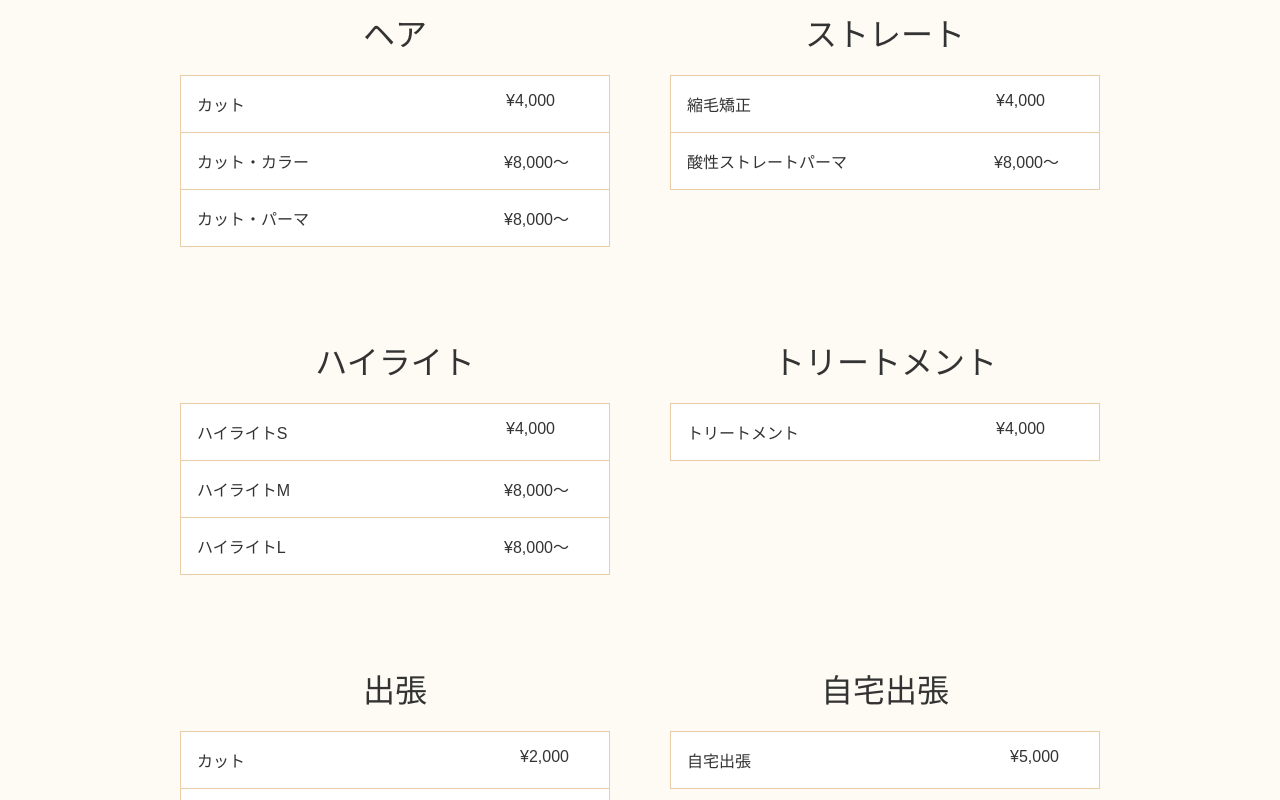
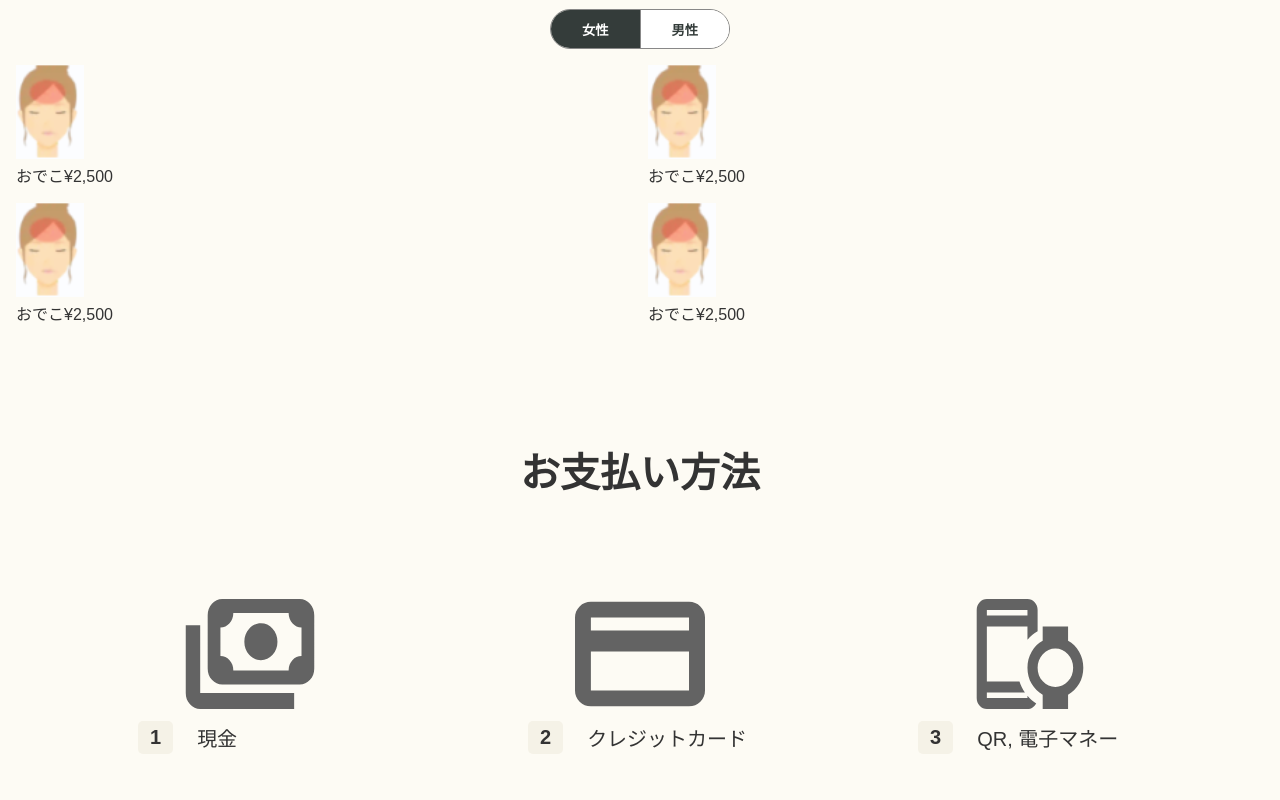
Before and after one commit to yuka-sawamura/HP_it_feels_it, a Next.js app: page /removal in a window 1280 px wide. Shown: the part 740-1540 px from the top of the page. Built offline with nearby package versions, Linux system fonts and the light colour scheme.

Commit message:
脱毛　pc menu ittan

```diff
--- a/src/pages/removal/index.tsx
+++ b/src/pages/removal/index.tsx
@@ -68,151 +68,55 @@ export default function Home() {
                 <h1 className="itit_menu2_title">脱毛メニュー</h1>
                 <p className="itit_menu2_text">(税込)</p>
               </div>
-              <div className="itit_menu_price-table_group">
-                <div className="itit_menu_price-table">
-                  <p className="itit_menu_price-table_title">ヘア</p>
-                  <ul className="itit_menu_price-table_list">
-                    <li className="itit_menu_price-table_list_item">
-                      <span className="itit_menu_price-table_name">カット</span>
-                      <span className="itit_menu_price-table_number non_tilde">
-                        ¥4,000
-                      </span>
-                    </li>
-                    <li className="itit_menu_price-table_list_item">
-                      <span className="itit_menu_price-table_name">
-                        カット・カラー
-                      </span>
-                      <span className="itit_menu_price-table_number">
-                        ¥8,000〜
-                      </span>
-                    </li>
-                    <li className="itit_menu_price-table_list_item">
-                      <span className="itit_menu_price-table_name">
-                        カット・パーマ
-                      </span>
-                      <span className="itit_menu_price-table_number">
-                        ¥8,000〜
-                      </span>
-                    </li>
-                  </ul>
-                </div>
+              <div className="itit_menu2_button">
+                <button className="itit_menu2_button-woman">女性</button>
+                <button className="itit_menu2_button-man">男性</button>
+              </div>
+            </div>
 
-                <div className="itit_menu_price-table">
-                  <p className="itit_menu_price-table_title">ストレート</p>
-                  <ul className="itit_menu_price-table_list">
-                    <li className="itit_menu_price-table_list_item">
-                      <span className="itit_menu_price-table_name">
-                        縮毛矯正
-                      </span>
-                      <span className="itit_menu_price-table_number non_tilde">
-                        ¥4,000
-                      </span>
-                    </li>
-                    <li className="itit_menu_price-table_list_item">
-                      <span className="itit_menu_price-table_name">
-                        酸性ストレートパーマ
-                      </span>
-                      <span className="itit_menu_price-table_number">
-                        ¥8,000〜
-                      </span>
-                    </li>
-                  </ul>
+            <div className="itit_menu2_card">
+              <div className="itit_menu2_card-grid">
+                <img
+                  src="/datumou-bui.svg"
+                  alt="おでこ"
+                  className="itit_menu2_card-image"
+                />
+                <div className="itit_menu2_card-info">
+                  <span className="itit_menu2_card-info_label">おでこ</span>
+                  <span className="itit_menu2_card-info_price">¥2,500</span>
                 </div>
               </div>
-
-              <div className="itit_menu_price-table_group">
-                <div className="itit_menu_price-table">
-                  <p className="itit_menu_price-table_title">ハイライト</p>
-                  <ul className="itit_menu_price-table_list">
-                    <li className="itit_menu_price-table_list_item">
-                      <span className="itit_menu_price-table_name">
-                        ハイライトS
-                      </span>
-                      <span className="itit_menu_price-table_number non_tilde">
-                        ¥4,000
-                      </span>
-                    </li>
-                    <li className="itit_menu_price-table_list_item">
-                      <span className="itit_menu_price-table_name">
-                        ハイライトM
-                      </span>
-                      <span className="itit_menu_price-table_number">
-                        ¥8,000〜
-                      </span>
-                    </li>
-                    <li className="itit_menu_price-table_list_item">
-                      <span className="itit_menu_price-table_name">
-                        ハイライトL
-                      </span>
-                      <span className="itit_menu_price-table_number">
-                        ¥8,000〜
-                      </span>
-                    </li>
-                  </ul>
-                </div>
-
-                <div className="itit_menu_price-table">
-                  <p className="itit_menu_price-table_title">トリートメント</p>
-                  <ul className="itit_menu_price-table_list">
-                    <li className="itit_menu_price-table_list_item">
-                      <span className="itit_menu_price-table_name">
-                        トリートメント
-                      </span>
-                      <span className="itit_menu_price-table_number non_tilde">
-                        ¥4,000
-                      </span>
-                    </li>
-                  </ul>
+              <div className="itit_menu2_card-grid">
+                <img
+                  src="/datumou-bui.svg"
+                  alt="おでこ"
+                  className="itit_menu2_card-image"
+                />
+                <div className="itit_menu2_card-info">
+                  <span className="itit_menu2_card-info_label">おでこ</span>
+                  <span className="itit_menu2_card-info_price">¥2,500</span>
                 </div>
               </div>
-
-              <div className="itit_menu_price-table_group">
-                <div className="itit_menu_price-table">
-                  <p className="itit_menu_price-table_title">出張</p>
-                  <ul className="itit_menu_price-table_list">
-                    <li className="itit_menu_price-table_list_item">
-                      <span className="itit_menu_price-table_name">カット</span>
-                      <span className="itit_menu_price-table_number">
-                        ¥2,000
-                      </span>
-                    </li>
-                    <li className="itit_menu_price-table_list_item">
-                      <span className="itit_menu_price-table_name">
-                        カット＋顔剃り
-                      </span>
-                      <span className="itit_menu_price-table_number">
-                        ¥2,500
-                      </span>
-                    </li>
-                    <li className="itit_menu_price-table_list_item">
-                      <span className="itit_menu_price-table_name">顔剃り</span>
-                      <span className="itit_menu_price-table_number">
-                        ¥1,000
-                      </span>
-                    </li>
-                    <li className="itit_menu_price-table_list_item">
-                      <span className="itit_menu_price-table_name">
-                        カット＋顔剃り＋カラー
-                      </span>
-                      <span className="itit_menu_price-table_number">
-                        ¥5,000
-                      </span>
-                    </li>
-                  </ul>
+              <div className="itit_menu2_card-grid">
+                <img
+                  src="/datumou-bui.svg"
+                  alt="おでこ"
+                  className="itit_menu2_card-image"
+                />
+                <div className="itit_menu2_card-info">
+                  <span className="itit_menu2_card-info_label">おでこ</span>
+                  <span className="itit_menu2_card-info_price">¥2,500</span>
                 </div>
-
-                <div className="itit_menu_price-table">
-                  <p className="itit_menu_price-table_title">自宅出張</p>
-                  <ul className="itit_menu_price-table_list">
-                    <li className="itit_menu_price-table_list_item">
-                      <span className="itit_menu_price-table_name">
-                        自宅出張
-                      </span>
-                      <span className="itit_menu_price-table_number">
-                        ¥5,000
-                      </span>
-                    </li>
-                  </ul>
+              </div>
+              <div className="itit_menu2_card-grid">
+                <img
+                  src="/datumou-bui.svg"
+                  alt="おでこ"
+                  className="itit_menu2_card-image"
+                />
+                <div className="itit_menu2_card-info">
+                  <span className="itit_menu2_card-info_label">おでこ</span>
+                  <span className="itit_menu2_card-info_price">¥2,500</span>
                 </div>
               </div>
             </div>
--- a/src/styles/removal.scss
+++ b/src/styles/removal.scss
@@ -93,44 +93,90 @@
     font-size: 20px;
     text-align: center;
   }
-  &_price-table {
-    width: 100%;
-    margin-bottom: 70px;
-    max-width: 430px;
-    &_group {
-      @include pc {
-        display: flex;
-      }
-      justify-content: center;
-      column-gap: 60px;
-      margin: 20px;
-    }
-    &_title {
-      font-size: 32px;
-      text-align: center;
-      @include sp {
-        font-size: 24px;
+  &_button {
+    display: flex;
+    border: 1px solid #888;
+    border-radius: 9999px;
+    overflow: hidden;
+    margin: auto;
+    width: 180px;
+    height: 40px;
+    &-woman {
+      flex: 1;
+      background-color: #343c3a;
+      color: white;
+      border: none;
+      font-weight: bold;
+      transition: all 0.3s ease;
+
+      &:hover {
+        background-color: #666;
       }
     }
-    &_list {
-      list-style: none;
-      border-top: 1px solid #eacda8;
-      border-right: 1px solid #eacda8;
-      border-left: 1px solid #eacda8;
-      margin-top: 20px;
-      background-color: #ffff;
-      &_item {
-        display: flex;
-        justify-content: space-between;
-        padding: 16px;
-        border-bottom: 1px solid #eacda8;
+    &-man {
+      flex: 1;
+      background-color: white;
+      color: #343c3a;
+      border: none;
+      font-weight: bold;
+      transition: all 0.3s ease;
+
+      &:hover {
+        background-color: #f0f0f0;
       }
     }
-    &_number {
-      margin-right: 24px;
+    &-woman {
+      border-right: 1px solid #888;
+
+      &.selected {
+        background-color: #555;
+        color: white;
+      }
     }
-    .non_tilde {
-      margin-right: 38px;
+    &-man {
+      &.selected {
+        background-color: #555;
+        color: white;
+      }
+    }
+  }
+
+  &_card {
+    display: grid;
+    grid-template-columns: repeat(2, 1fr); // 2列
+    gap: 16px;
+    padding: 16px;
+    &_grid {
+      display: flex;
+      align-items: center;
+      padding: 16px;
+      border: 1px solid #ddd;
+      border-radius: 8px;
+      background-color: white;
+      transition: box-shadow 0.3s ease;
+
+      &:hover {
+        box-shadow: 0 2px 6px rgba(0, 0, 0, 0.1);
+      }
+    }
+    &_image {
+      width: 50px;
+      height: 50px;
+      object-fit: contain;
+      margin-right: 16px;
+    }
+    &_info {
+      display: flex;
+      flex-direction: column;
+      justify-content: center;
+    }
+    &_label {
+      font-size: 16px;
+      margin-bottom: 4px;
+    }
+    &_price {
+      font-weight: bold;
+      font-size: 16px;
     }
   }
 }
```
Also changed, not shown: public/datumou-bui.svg (added).
